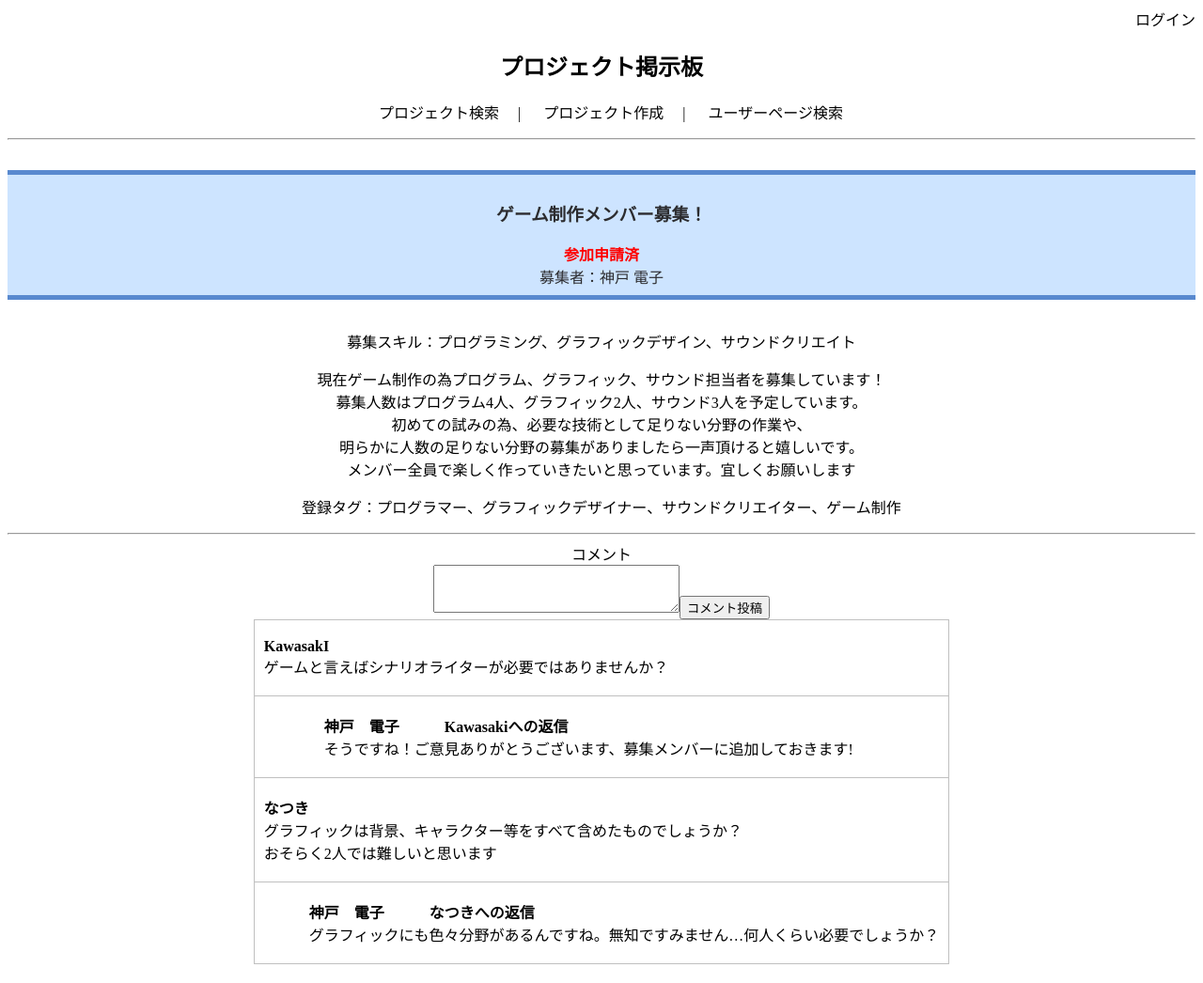
After one commit to kd-team2E/Co-creation-board, a PHP site: page /enter_succsess.php in a window 1280 px wide. The commit adds this page. Shown: the whole page at 94% size. Run offline with PHP 8.4, Linux system fonts and the light colour scheme.

```diff
--- /dev/null
+++ b/enter_succsess.php
@@ -0,0 +1,37 @@
+<?php
+	require_once __DIR__ . '/header.php';
+ ?>
+
+ <div class="box4">
+    <h3>ゲーム制作メンバー募集！</h3><a href="project_enter.php"><font color="RED"><b>参加申請済</b></font></a>
+    <p>募集者：神戸 電子</p>
+</div>
+<p>募集スキル：プログラミング、グラフィックデザイン、サウンドクリエイト</p>
+<p>
+現在ゲーム制作の為プログラム、グラフィック、サウンド担当者を募集しています！<br>
+募集人数はプログラム4人、グラフィック2人、サウンド3人を予定しています。<br>
+初めての試みの為、必要な技術として足りない分野の作業や、<br>
+明らかに人数の足りない分野の募集がありましたら一声頂けると嬉しいです。<br>
+メンバー全員で楽しく作っていきたいと思っています。宜しくお願いします
+</p>
+<p>登録タグ：プログラマー、グラフィックデザイナー、サウンドクリエイター、ゲーム制作</p>
+<hr>
+コメント　　　　<br>
+<textarea rows="3" cols="30"></textarea><input type="submit" value="コメント投稿">
+<table>
+<tr align="left"><td>
+    <p><b>KawasakI</b><br>
+    ゲームと言えばシナリオライターが必要ではありませんか？</p>
+    </td><tr align="left"><td>
+    <p>　　　　<b>神戸　電子　　　Kawasakiへの返信</b><br>
+    　　　　そうですね！ご意見ありがとうございます、募集メンバーに追加しておきます!</p>
+</td></tr>
+<tr align="left"><td>
+    <p><b>なつき</b><br>
+    グラフィックは背景、キャラクター等をすべて含めたものでしょうか？<br>
+    おそらく2人では難しいと思います</p>
+    </td><tr align="left"><td>
+    <p>　　　<b>神戸　電子　　　なつきへの返信</b><br>
+    　　　グラフィックにも色々分野があるんですね。無知ですみません…何人くらい必要でしょうか？</p>
+</td></tr>
+</table>
--- /dev/null
+++ b/p_del_success.php
@@ -0,0 +1,4 @@
+<?php
+	require_once __DIR__ . '/header.php';
+ ?>
+<h3>以下のプロジェクトを削除しました。<br>「ゲーム制作メンバー募集！」</h3>
--- a/project_enter.php
+++ b/project_enter.php
@@ -5,6 +5,6 @@
  <h3>プロジェクト：ゲーム制作メンバー募集！</h3>
  <p>希望する役割、参加申請メッセージを入力してください</p>
  <textarea rows="5" cols="50"></textarea><br>
- <form action="gamecreate.php">
+ <form action="enter_succsess.php">
  <input type="submit" value="参加申請">
 </form>
```
Also changed, not shown: project_del.php (added, +7 -0 lines), project_setting.php (added, +37 -0 lines).
